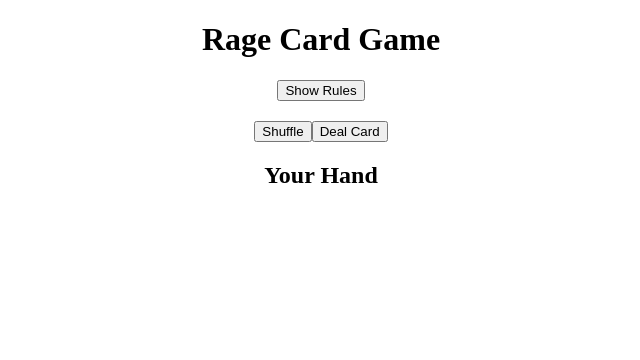
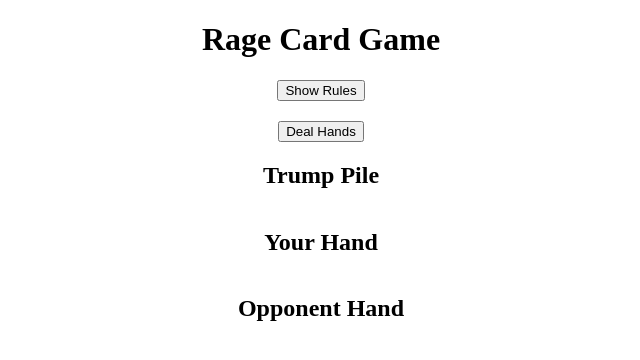
Before and after one commit to GraceBiemans/rage, a Vue app: page / in a window 1280 px wide. Shown: the top 360 px of the page, without its empty margins (319-959 px from the left). Built offline with nearby package versions, Linux system fonts and the light colour scheme.

Commit message:
fix: deal and set trump pile

```diff
--- a/src/App.vue
+++ b/src/App.vue
@@ -4,47 +4,63 @@
 
     <!-- Button to open the rules modal -->
     <button @click="showRules = true">Show Rules</button>
-
     <!-- RulesModal component, passing the visibility state -->
     <RulesModal :visible="showRules" @update:visible="showRules = $event" />
 
-    <Deck @deal-card="dealCard"/>
-    <Hand :hand="playerHand" @discard-card="discardCard" />
+    <Deck @deal-card="dealCard" @create-trump-pile="createTrumpPile"/>
+
+    <TrumpPile :cards="trumpPile"></TrumpPile>
+
+    <Player ref="player" :isOpponent="false"></Player>
+    <Player ref="opponent" :isOpponent="true"></Player>
+
   </div>
 </template>
 
 <script type="application/javascript">
-import { ref } from 'vue';
+import {ref} from 'vue';
 import Deck from './components/Deck.vue';
 import Hand from './components/Hand.vue';
 import RulesModal from "./components/RulesModal.vue";
+import TrumpPile from "./components/TrumpPile.vue";
+import Player from "./components/Player.vue";
 
 export default {
-  components: {RulesModal, Deck, Hand },
+  components: {Player, TrumpPile, RulesModal, Deck, Hand },
   data() {
     return {
-      // This controls the visibility of the modal
       showRules: false
     };
   },
   setup() {
-    const playerHand = ref([]);
+    const round = 1;
 
-    // Deal a card to the player
-    function dealCard(card) {
-      console.log(card);
-      playerHand.value.push(card);
-    }
+    const trumpPile = ref([]);
 
-    // Discard a card from the player's hand
-    function discardCard(card) {
-      const index = playerHand.value.indexOf(card);
-      if (index > -1) {
-        playerHand.value.splice(index, 1);
+    // Refs for Player components
+    const player = ref(null);
+    const opponent = ref(null);
+
+    function dealCard(card, playerType) {
+      if (playerType === 'player') {
+        if (player.value) {
+          player.value.hand.push(card);
+        }
+      } else {
+        if (opponent.value) {
+          opponent.value.hand.push(card);
+        }
       }
     }
 
-    return { playerHand, dealCard, discardCard };
+    // The remaining un-dealt cards go to the trump pile
+    function createTrumpPile(cards) {
+      cards.forEach(card => {
+        trumpPile.value.push(card)
+      });
+    }
+
+    return { trumpPile, dealCard, createTrumpPile, player, opponent };
   },
 };
 </script>
--- a/src/components/Deck.vue
+++ b/src/components/Deck.vue
@@ -1,12 +1,12 @@
 <template>
   <div class="deck">
-    <button @click="shuffleDeck">Shuffle</button>
-    <button @click="dealCard">Deal Card</button>
+<!--    <button @click="shuffleDeck">Shuffle</button>-->
+    <button @click="dealHands">Deal Hands</button>
   </div>
 </template>
 
 <script>
-import {Deck} from '../Deck.js'; // Import the Deck class
+import {Deck} from '../javascript/Deck.js'; // Import the Deck class
 
 export default {
   data() {
@@ -18,10 +18,18 @@ export default {
     shuffleDeck() {
       this.deck.shuffle();
     },
-    dealCard() {
+    dealHands() {
+      // Deal hand to player
       for (let i = 0; i < 10; i++) {
-        this.$emit('deal-card', this.deck.dealCard());
+        this.$emit('deal-card', this.deck.dealCard(), 'player');
       }
+
+      // Deal hand to opponent
+      for (let i = 0; i < 10; i++) {
+        this.$emit('deal-card', this.deck.dealCard(), 'opponent');
+      }
+
+      this.$emit('create-trump-pile', this.deck.getRemainingCards());
     },
   },
 };
--- a/src/components/Hand.vue
+++ b/src/components/Hand.vue
@@ -1,19 +1,21 @@
 <template>
   <div class="hand">
-    <h2>Your Hand</h2>
+    <h2 v-if="isOpponent">Opponent Hand</h2>
+    <h2 v-else>Your Hand</h2>
+
     <div class="card" v-for="(card, index) in hand" :key="index">
       <span>{{ card.value }} of {{ card.color }}</span>
-      <button @click="discardCard(card)">Discard</button>
+      <button @click="discardCard(card, isOpponent)">Discard</button>
     </div>
   </div>
 </template>
 
 <script>
 export default {
-  props: ['hand'],
+  props: ['hand', 'isOpponent'],
   methods: {
-    discardCard(card) {
-      this.$emit('discard-card', card);
+    discardCard(card, isOpponent) {
+      this.$emit('discard-card', card, isOpponent);
     },
   },
 };
--- /dev/null
+++ b/src/components/Player.vue
@@ -0,0 +1,31 @@
+<template>
+  <Hand :hand="hand" :is-opponent="isOpponent" @discard-card="discardCard" />
+</template>
+
+<script>
+import {Player} from "../javascript/Player.js";
+import Hand from "./Hand.vue";
+import {ref} from "vue";
+
+export default {
+  components: {Hand},
+  props: ['isOpponent'],
+  setup() {
+    const hand = ref([]);
+
+    // Discard a card from the player's hand
+    function discardCard(card, isOpponent) {
+      const index = hand.value.indexOf(card);
+      if (index > -1) {
+        hand.value.splice(index, 1);
+      }
+    }
+
+    return { hand, discardCard };
+  }
+}
+</script>
+
+<style scoped>
+
+</style>
--- /dev/null
+++ b/src/components/TrumpPile.vue
@@ -0,0 +1,23 @@
+<template>
+  <h2>Trump Pile</h2>
+
+<!--  <div v-for="(card, index) in cards" :key="index">-->
+  <div v-if="cards[0]">
+    <span>{{ cards[0].value }} of {{ cards[0].color }}</span>
+<!--    <button @click="discardCard(card, isOpponent)">Discard</button>-->
+  </div>
+</template>
+
+<script>
+export default {
+  props: ['cards'],
+  methods: {
+    // discardCard(card, isOpponent) {
+    //   this.$emit('discard-card', card, isOpponent);
+    // },
+  },
+};
+</script>
+
+<style scoped>
+</style>
--- a/src/Deck.js
+++ b/src/javascript/Deck.js
@@ -47,6 +47,7 @@ export class Deck {
 
     // Get the remaining cards in the deck
     getRemainingCards() {
-        return this.cards.length;
+        console.log(this.cards);
+        return this.cards;
     }
 }
--- /dev/null
+++ b/src/javascript/Player.js
@@ -0,0 +1,9 @@
+export class Player {
+    constructor() {
+        this.hand = [];
+    }
+
+    dealCard(card) {
+        this.hand.push(card);
+    }
+}
```
Also changed, not shown: src/javascript/Card.js (renamed from src/Card.js), src/javascript/Hand.js (renamed from src/Hand.js).
